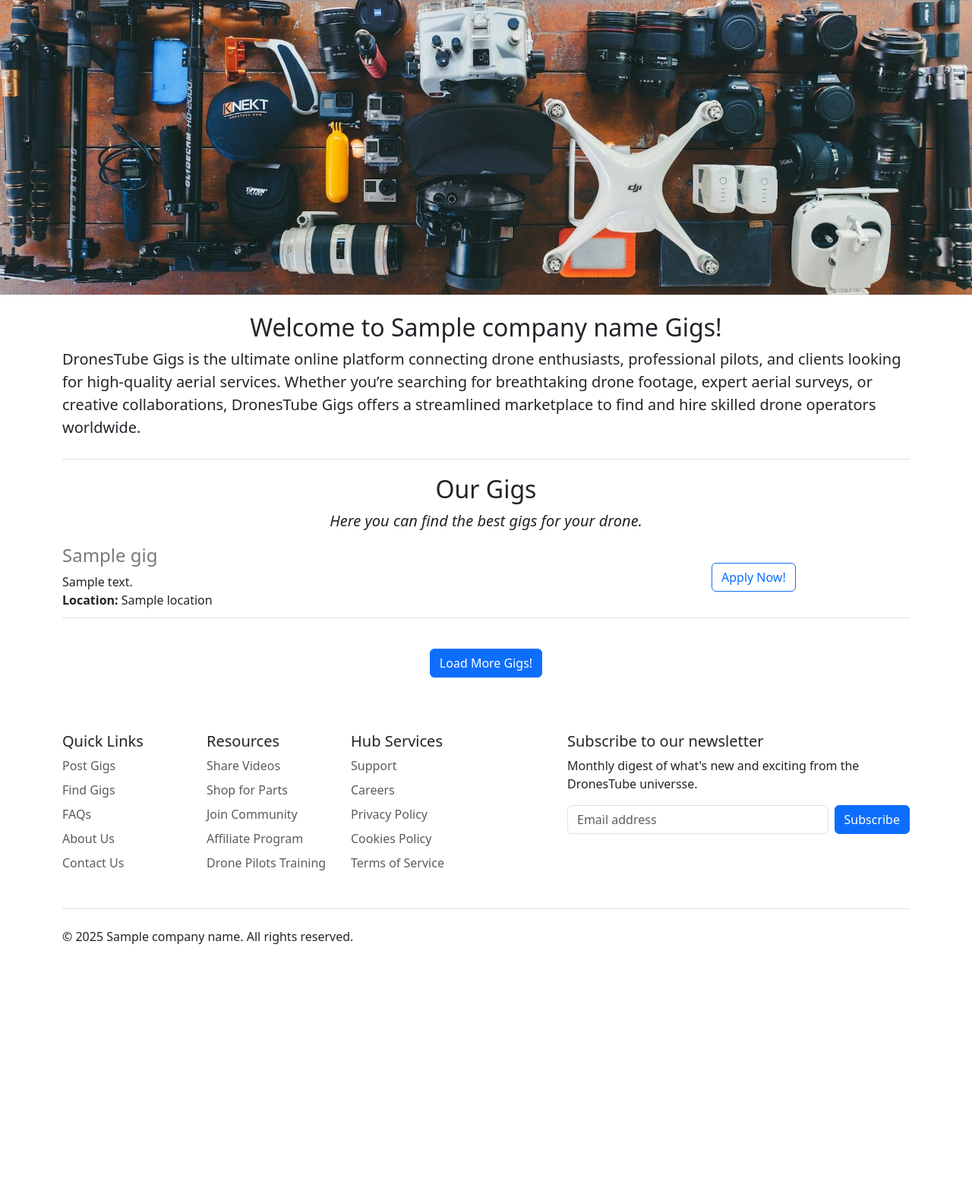
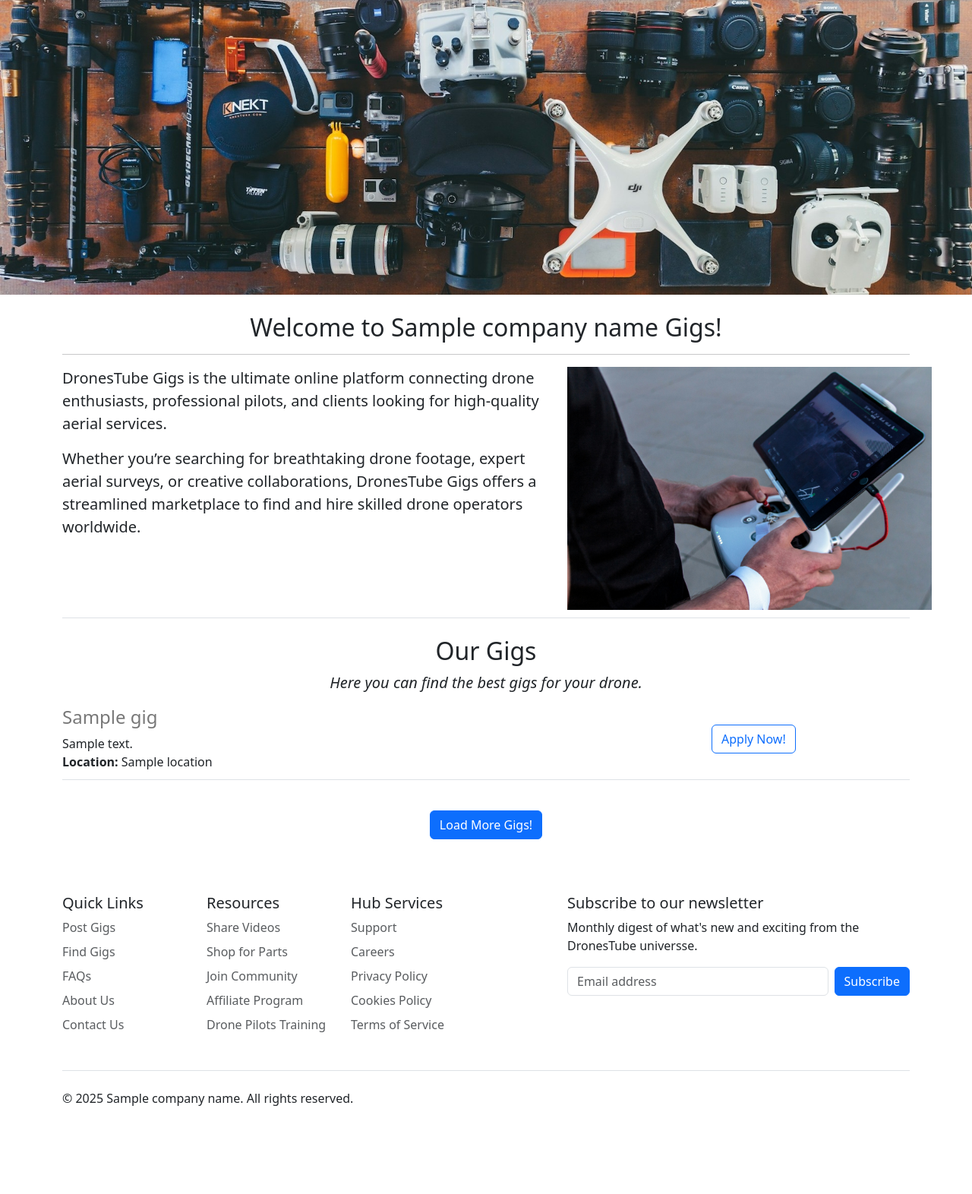
Before and after one commit to RaphRivers/dronestube_gigs, a Python web app: template templates/index.html in a window 1280 px wide. Shown: the part 67-1639 px from the top of the page at 76% size. Before the commit the page ends 1310 px from the top, so only its background shows below. Run offline with Jinja, Linux system fonts and the light colour scheme; the template is opened without the code that fills it: most values are stand-ins (such as "Sample title", 1, 10 or a date in 2020).

Commit message:
update index.html

```diff
--- a/templates/index.html
+++ b/templates/index.html
@@ -16,13 +16,23 @@
     <!-- Main Content -->
     <div class="container">
         <div>
-            <div class="border-bottom" style="margin-bottom: 20px; padding-bottom: 10px;">
+            <div class="border-bottom mt-4 mb-4" style="padding-bottom: 10px;">
                 <h2 class="text-center mt-4"> Welcome to {{company_name}} Gigs!</h2>
-                <p class="lead">DronesTube Gigs is the ultimate online platform connecting
-                    drone enthusiasts, professional pilots, and clients looking for high-quality aerial services. Whether you’re searching for
-                    breathtaking drone footage, expert aerial surveys, or creative collaborations, DronesTube Gigs offers a streamlined
-                    marketplace to find and hire skilled drone operators worldwide.
-                </p>
+                <hr>
+
+                <div class="row">
+                    <div class="col-md-7">
+                        <p class="lead">DronesTube Gigs is the ultimate online platform connecting
+                             drone enthusiasts, professional pilots, and clients looking for high-quality aerial services.
+                        </p>
+                        <p class="lead">Whether you’re searching for breathtaking drone footage, expert aerial surveys, or creative
+                            collaborations, DronesTube Gigs offers a streamlined marketplace to find and hire skilled drone operators worldwide.
+                        </p>
+                    </div>
+                    <div class="col-md-5">
+                        <img src="../static/drone-pilot.jpg" height="320">
+                    </div>
+                </div>
             </div>
             <div>
                 <div>
```
